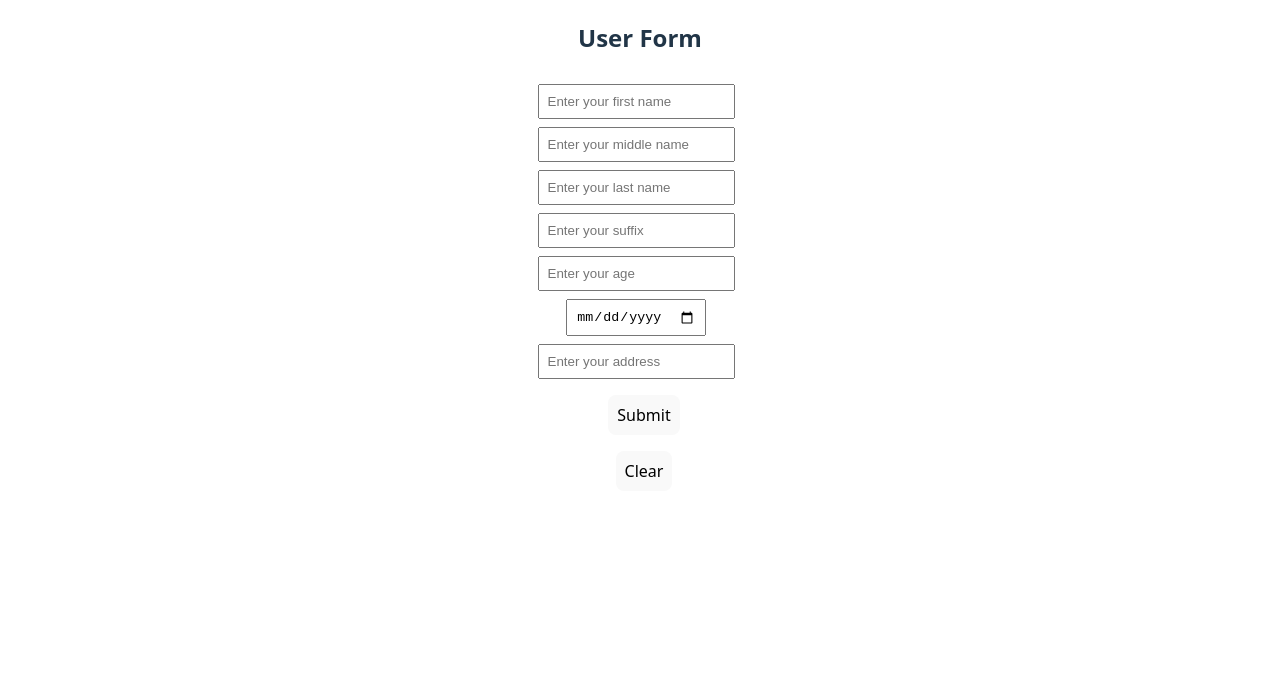
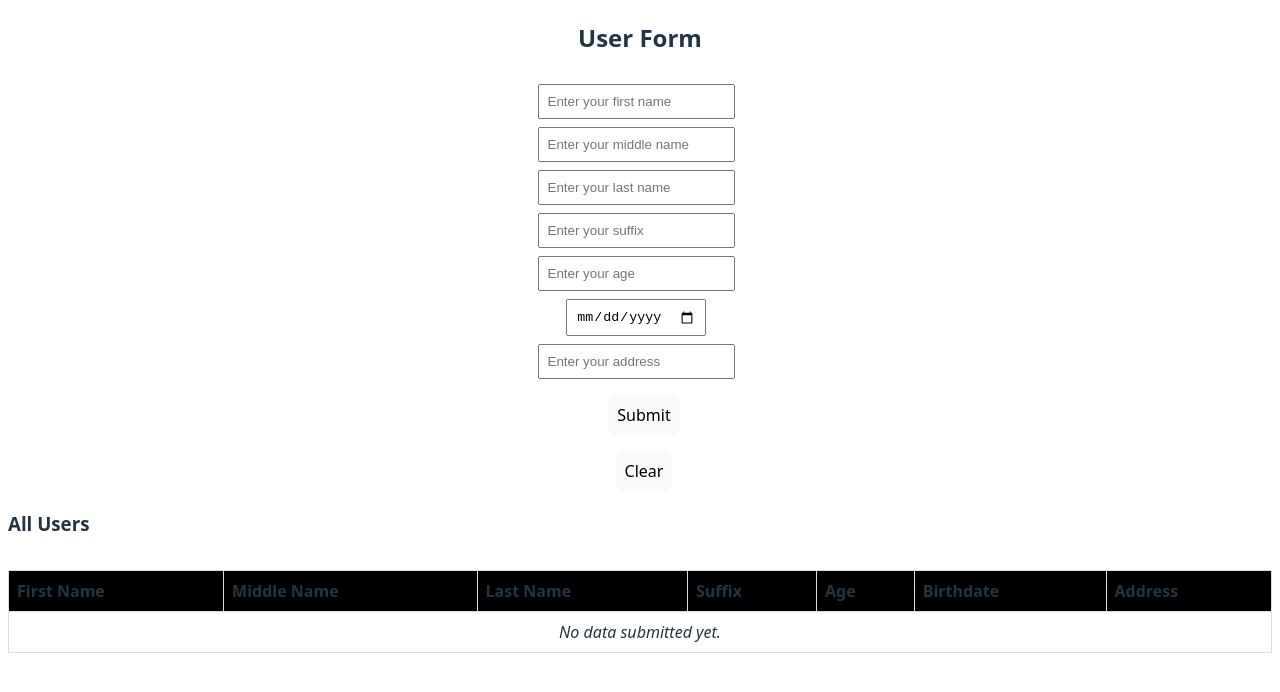
Before and after one commit to rmcaoile/internship-exers, a React (Vite) app in the folder Exer1/: page / in a window 1280 px wide. Shown: the top 692 px of the page. Built offline with nearby package versions, Linux system fonts and the light colour scheme.

Commit message:
feat: add table

```diff
--- a/Exer1/src/App.css
+++ b/Exer1/src/App.css
@@ -1,3 +1,23 @@
+.submitted-table {
+  margin-top: 2rem;
+}
+
+table {
+  width: 100%;
+  border-collapse: collapse;
+}
+
+table th,
+table td {
+  border: 1px solid #ddd;
+  padding: 0.5rem;
+  text-align: left;
+}
+
+table th {
+  background-color: #000000;
+}
+
 .form-container {
   display: flex;
   flex-direction: column;
--- a/Exer1/src/App.jsx
+++ b/Exer1/src/App.jsx
@@ -1,9 +1,9 @@
 import React, { useState } from 'react';
 import './App.css';
 
-
 function UserForm() {
   const [showModal, setShowModal] = useState(false);
+  const [submittedData, setSubmittedData] = useState([]);
 
   const initialFormState = {
     name: '',
@@ -51,6 +51,7 @@ const initialFormState = {
     }
 
     console.log('Form submitted:', formData);
+    setSubmittedData((prev) => [...prev, formData]);
     setShowModal(true); // Show the modal
   };
 
@@ -143,9 +144,53 @@ const initialFormState = {
         </div>
       )}
 
-
+      {/* Table of Submitted Entries */}
+      <h3>All Users</h3>
+      <div className="submitted-table">
+        <table>
+          <thead>
+            <tr>
+              <th>First Name</th>
+              <th>Middle Name</th>
+              <th>Last Name</th>
+              <th>Suffix</th>
+              <th>Age</th>
+              <th>Birthdate</th>
+              <th>Address</th>
+            </tr>
+          </thead>
+          <tbody>
+            {submittedData.length > 0 ? (
+              submittedData.map((entry, index) => (
+                <tr key={index}>
+                  <td>{entry.firstName}</td>
+                  <td>{entry.middleName || 'N/A'}</td>
+                  <td>{entry.lastName}</td>
+                  <td>{entry.suffix || 'N/A'}</td>
+                  <td>{entry.age}</td>
+                  <td>
+                    {new Date(entry.birthdate).toLocaleDateString(undefined, {
+                      year: 'numeric',
+                      month: 'long',
+                      day: 'numeric',
+                    })}
+                  </td>
+                  <td>{entry.address}</td>
+                </tr>
+              ))
+            ) : (
+              <tr>
+                <td colSpan="7" style={{ textAlign: 'center', fontStyle: 'italic' }}>
+                  No data submitted yet.
+                </td>
+              </tr>
+            )}
+          </tbody>
+        </table>
+      </div>
 
     </div>
   );
 }
+
 export default UserForm;
```
Lines whose indentation alone changed are shown as unchanged.
